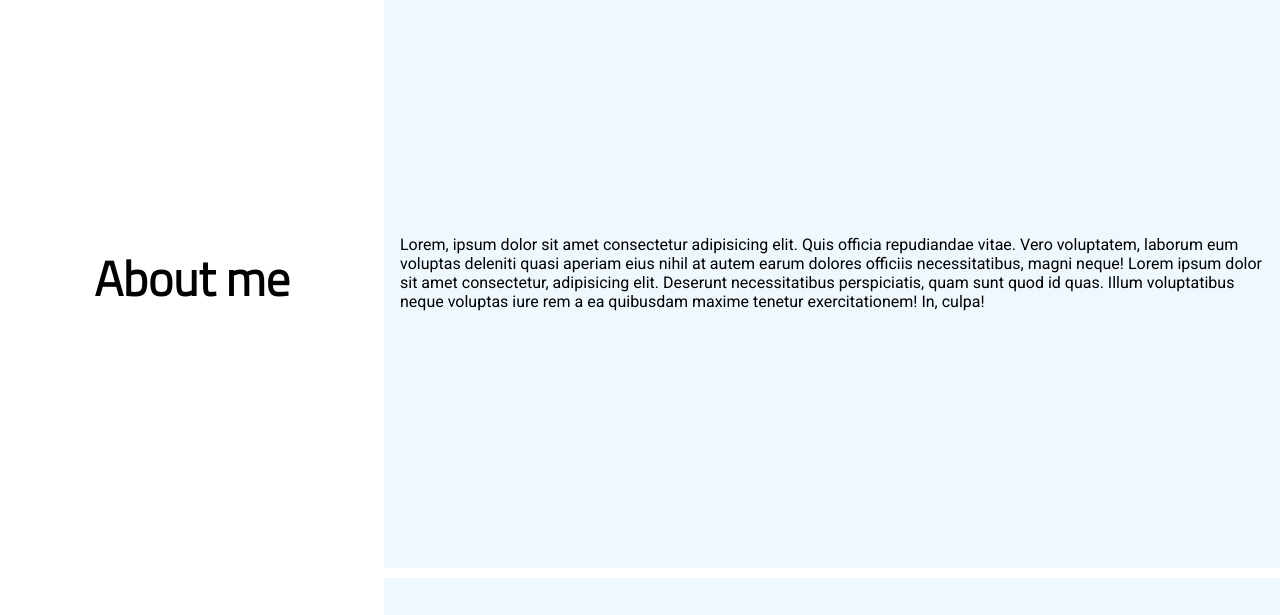
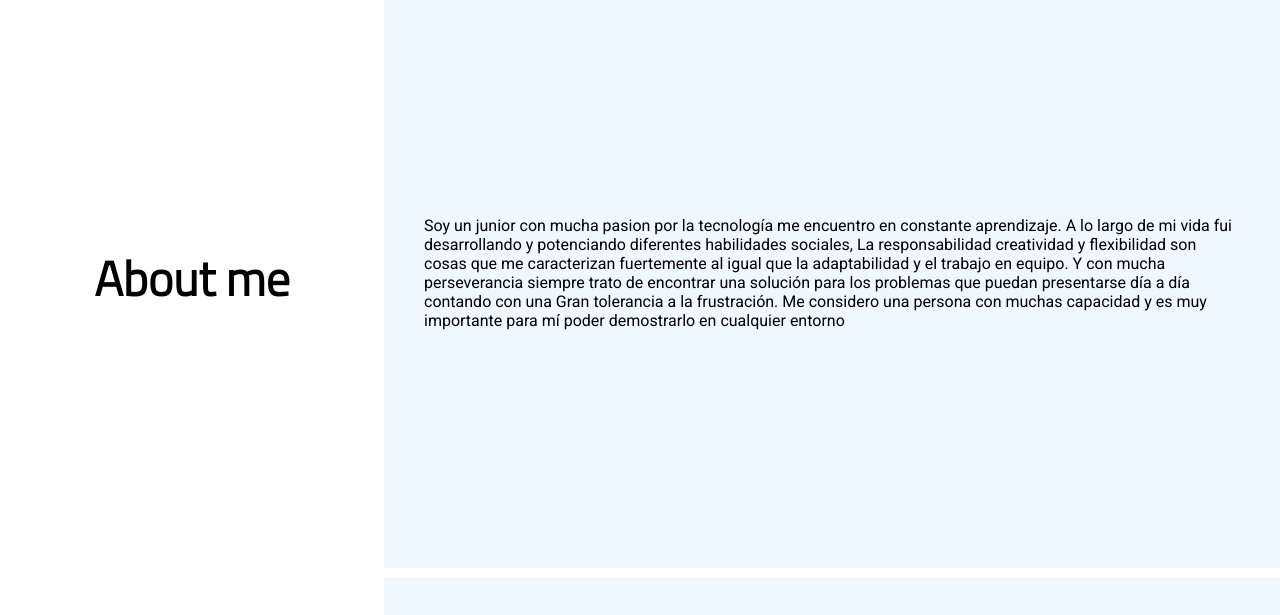
Before and after one commit to jhonnaa/Portfolio, a plain HTML site: page index.html in a window 1280 px wide. Shown: the part 870-1485 px from the top of the page. Drawn offline with nearby package versions, Linux system fonts and the light colour scheme.

Commit message:
agregue contenido en abount me

```diff
--- a/index.html
+++ b/index.html
@@ -59,8 +59,10 @@
             </div>
             <div class="description">
                 <p>
-                    Lorem, ipsum dolor sit amet consectetur adipisicing elit. Quis officia repudiandae vitae. Vero voluptatem, laborum eum voluptas deleniti quasi aperiam eius nihil at autem earum dolores officiis necessitatibus, magni neque!
-                Lorem ipsum dolor sit amet consectetur, adipisicing elit. Deserunt necessitatibus perspiciatis, quam sunt quod id quas. Illum voluptatibus neque voluptas iure rem a ea quibusdam maxime tenetur exercitationem! In, culpa!
+                    Soy un junior con mucha pasion por la tecnología me encuentro en constante aprendizaje.
+                    A lo largo de mi vida fui desarrollando y potenciando diferentes habilidades sociales,
+                    La responsabilidad creatividad y flexibilidad son cosas que me caracterizan fuertemente al igual que la adaptabilidad y el trabajo en equipo.  Y con mucha perseverancia siempre trato de encontrar una solución para los problemas que puedan presentarse día a día contando con una Gran tolerancia a la frustración.
+                    Me considero una persona con muchas capacidad y es muy importante para mí poder demostrarlo en cualquier entorno
                 </p>
 
             </div>
--- a/styles.css
+++ b/styles.css
@@ -88,6 +88,7 @@ li:hover{
     flex-direction: column;
     justify-content: center;
     align-items: center;
+    padding: 24px;
     height: 100%;
     width: 70%;
     background-color: aliceblue;;
@@ -444,6 +445,12 @@ i:hover~h3{
       .navbar-container input[type="checkbox"]:checked ~ .hamburger-lines .line3 {
         transform: rotate(-35deg);
       }
+    .card-contact:hover .i-contact{
+        transform: perspective(600px) rotateY(0deg);
+    }
+    .card-contact:hover .back{
+        transform: perspective(600px) rotateY(0deg);
+    }
     }
 
     @media (max-width: 500px) {
```
